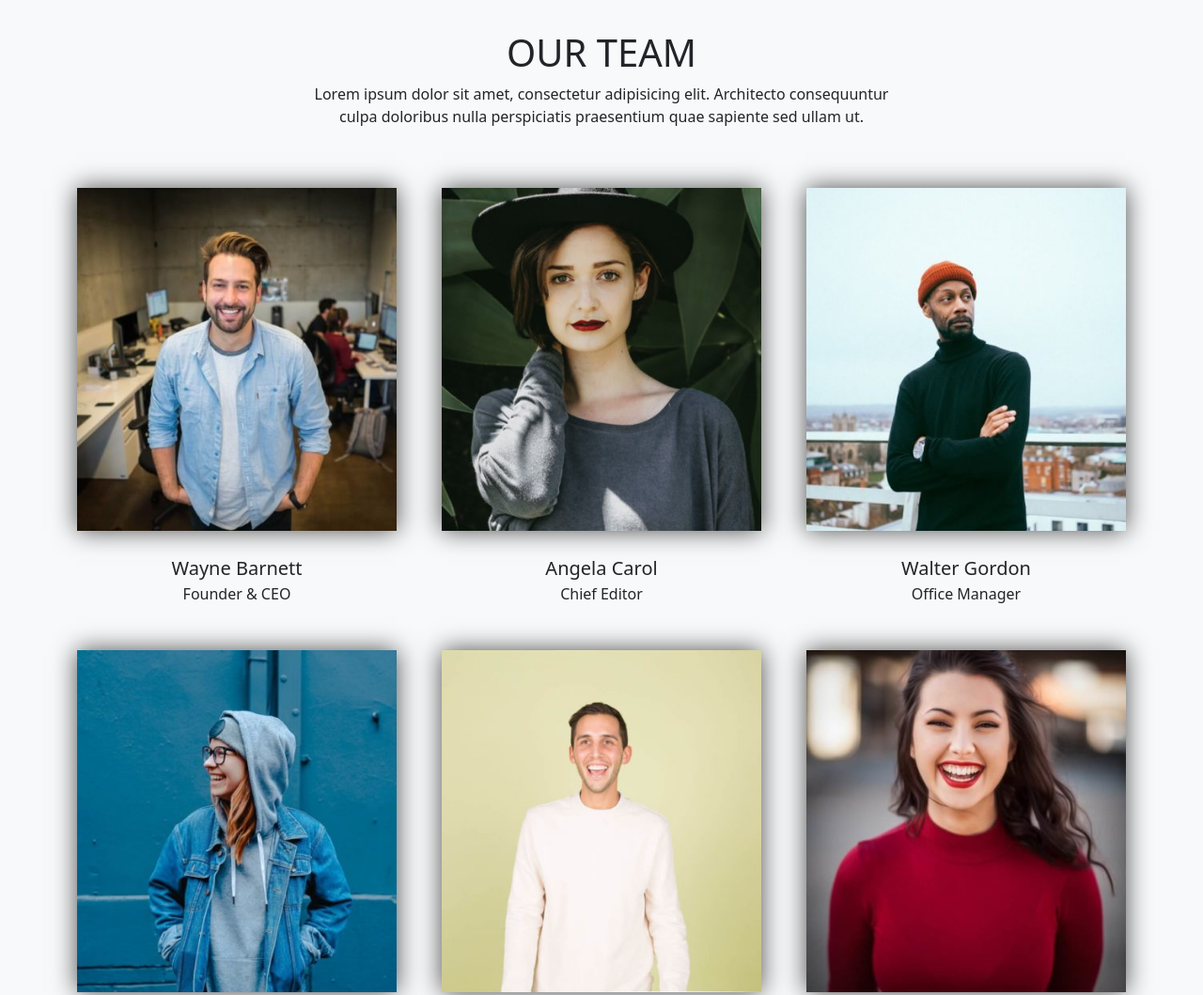
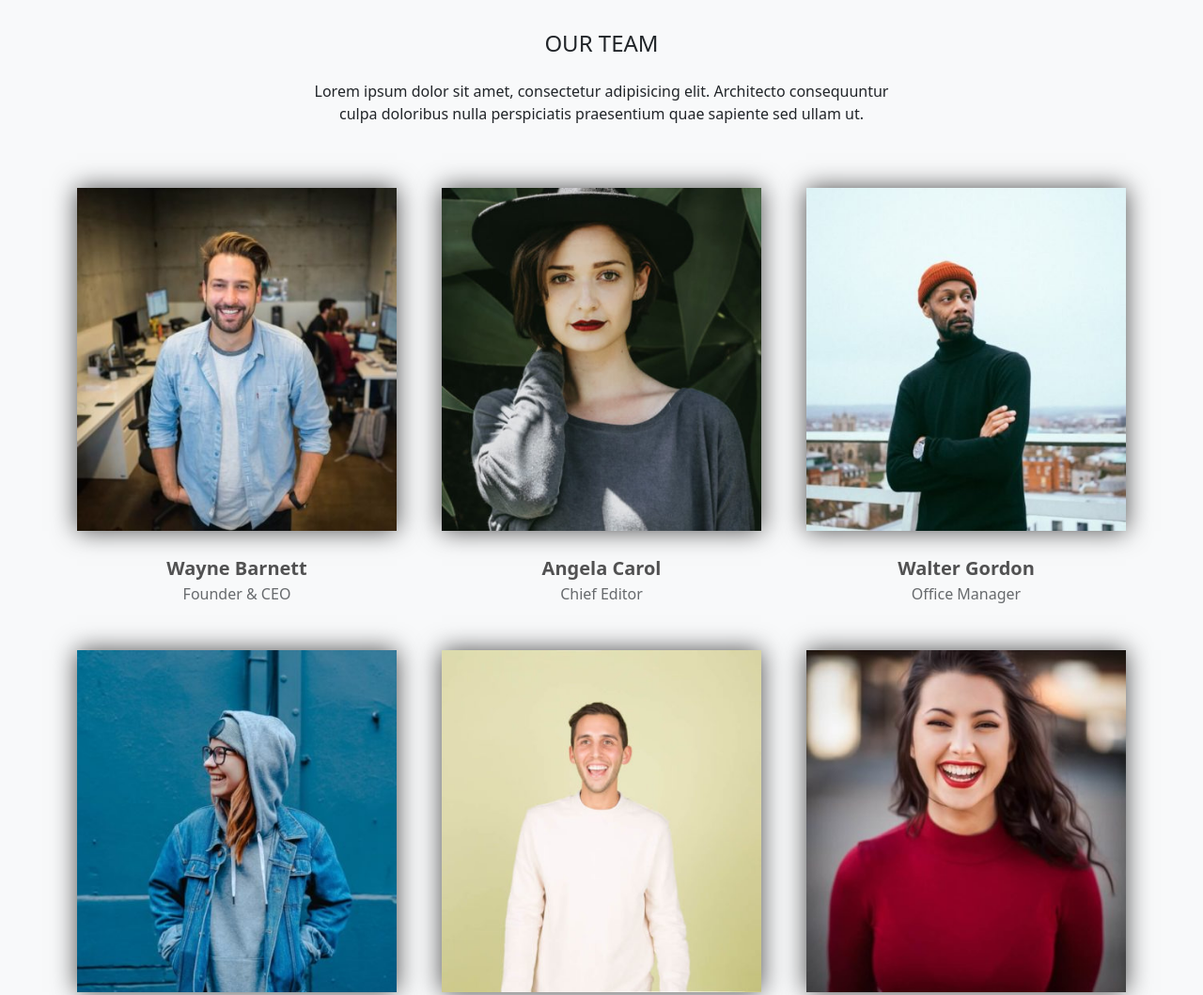
Before and after one commit to andriy-kolokolov/js-our-team, a plain HTML site: page index.html in a window 1280 px wide. Shown: the top 1059 px of the page at 94% size. Drawn offline with nearby package versions, Linux system fonts and the light colour scheme.

Commit message:
code improvements

```diff
--- a/assets/script.js
+++ b/assets/script.js
@@ -9,7 +9,7 @@ const profile3 = {name: "Walter Gordon", role: "Office Manager", imgPath: "asset
 const profile4 = {name: "Angela Lopez", role: "Social Media Manager", imgPath: "assets/img/angela-lopez-social-media-manager.jpg"};
 const profile5 = {name: "Scott Estrada", role: "Developer", imgPath: "assets/img/scott-estrada-developer.jpg"};
 const profile6 = {name: "Barbara Ramos", role: "Graphic Designer", imgPath: "assets/img/barbara-ramos-graphic-designer.jpg"};
-// add objects to db (list)
+// add objects to list
 listProfiles = [profile1, profile2, profile3, profile4, profile5, profile6];
 
 // print in log objects info
@@ -17,44 +17,45 @@ listProfiles.forEach(
     profile => console.log(profile.name + " " + profile.role + " " + profile.imgPath)
 );
 
-
-const eleFadeInTime = 10; // elements fade in timing
-const eleInitialOpacity = "0";  // elements initial opacity
-
 loadProfiles(eleListProfileNames, eleListProfileRoles, eleListProfileImages);
 
+console.log("xui test")
 function loadProfiles(eleListProfileNames, eleListProfileRoles, eleListProfileImages) {
-   const timeoutInterval = 350;
+   const showProfilesDelay = 350;  // delay between fade-in and show each profile
+   const eleFadeInTime = 10; // elements fade in timing
+   const eleInitialOpacity = "0";  // elements initial opacity
+   const eleEndOpacity = "0.65"  //ele end opacity
+
    // load and show profile name
    eleListProfileNames.forEach((nameElement, index) => {
       nameElement.innerHTML = `${listProfiles[index].name}`;
       nameElement.style.opacity = eleInitialOpacity;
       setTimeout(() => {
-         unFade(nameElement, eleFadeInTime);
-      }, index * timeoutInterval);
+         unFade(nameElement, eleFadeInTime, eleEndOpacity);
+      }, index * showProfilesDelay);
    });
    // load and show profile role
    eleListProfileRoles.forEach((roleElement, index) => {
       roleElement.innerHTML = `${listProfiles[index].role}`;
       roleElement.style.opacity = eleInitialOpacity;
       setTimeout(() => {
-         unFade(roleElement, eleFadeInTime);
-      }, index * timeoutInterval);
+         unFade(roleElement, eleFadeInTime, eleEndOpacity);
+      }, index * showProfilesDelay);
    });
    // load and show profile image
    eleListProfileImages.forEach((imgElement, index) => {
       imgElement.src = `${listProfiles[index].imgPath}`;
       imgElement.style.opacity = eleInitialOpacity;
       setTimeout(() => {
-         unFade(imgElement, eleFadeInTime);
-      }, index * timeoutInterval);
+         unFade(imgElement, eleFadeInTime, 1);
+      }, index * showProfilesDelay);
    });
 }
 
-function unFade(element, fadeInTime) {
+function unFade(element, fadeInTime, endOpacity) {
    let op = 0.1;  // initial opacity
    let timer = setInterval(function () {
-      if (op >= 1) {
+      if (op >= endOpacity) {
          clearInterval(timer);
       }
       element.style.opacity = op;
@@ -62,3 +63,7 @@ function unFade(element, fadeInTime) {
       op += op * 0.1;
    }, fadeInTime);
 }
+
+function showTypingAnimation() {
+
+}
--- a/assets/style.css
+++ b/assets/style.css
@@ -14,20 +14,40 @@ header {
         opacity: 0
     }
     100% {
-        transform: translateY( var(--header-hight))
+        transform: translateY(var(--header-hight))
     }
 }
 
+header p {
+    font-weight: lighter;
+}
+
 main {
-    margin-top:  var(--header-hight);
+    margin-top: var(--header-hight);
+}
+
+.profiles-wrapper div {
+    text-align: center;
+}
+
+.profile_name {
+    cursor: pointer;
+    color: black;
+    display: inline-block;
+}
+
+.profile_name:hover {
+    opacity: 1;
+    color: #006bf8;
 }
 
 .profile_name {
     margin-top: 25px;
+    font-weight: 600;
 }
 
 .profile_img {
-    box-shadow: 0 0 25px 0 rgba(0,0,0,0.70);
+    box-shadow: 0 0 25px 0 rgba(0, 0, 0, 0.70);
     cursor: pointer;
     transition: transform .5s;
 }
--- a/index.html
+++ b/index.html
@@ -16,10 +16,10 @@
 	<header class="container-fluid text-center">
 		<div class="row justify-content-center">
 			<div class="col-6 text-center">
-				<h1>OUR TEAM</h1>
+				<h4>OUR TEAM</h4>
 			</div>
 		</div>
-		<div class="row  justify-content-center">
+		<div class="mt-3 row justify-content-center">
 			<div class="col-6">
 				<p>
 					Lorem ipsum dolor sit amet, consectetur adipisicing elit. Architecto consequuntur culpa doloribus
```
